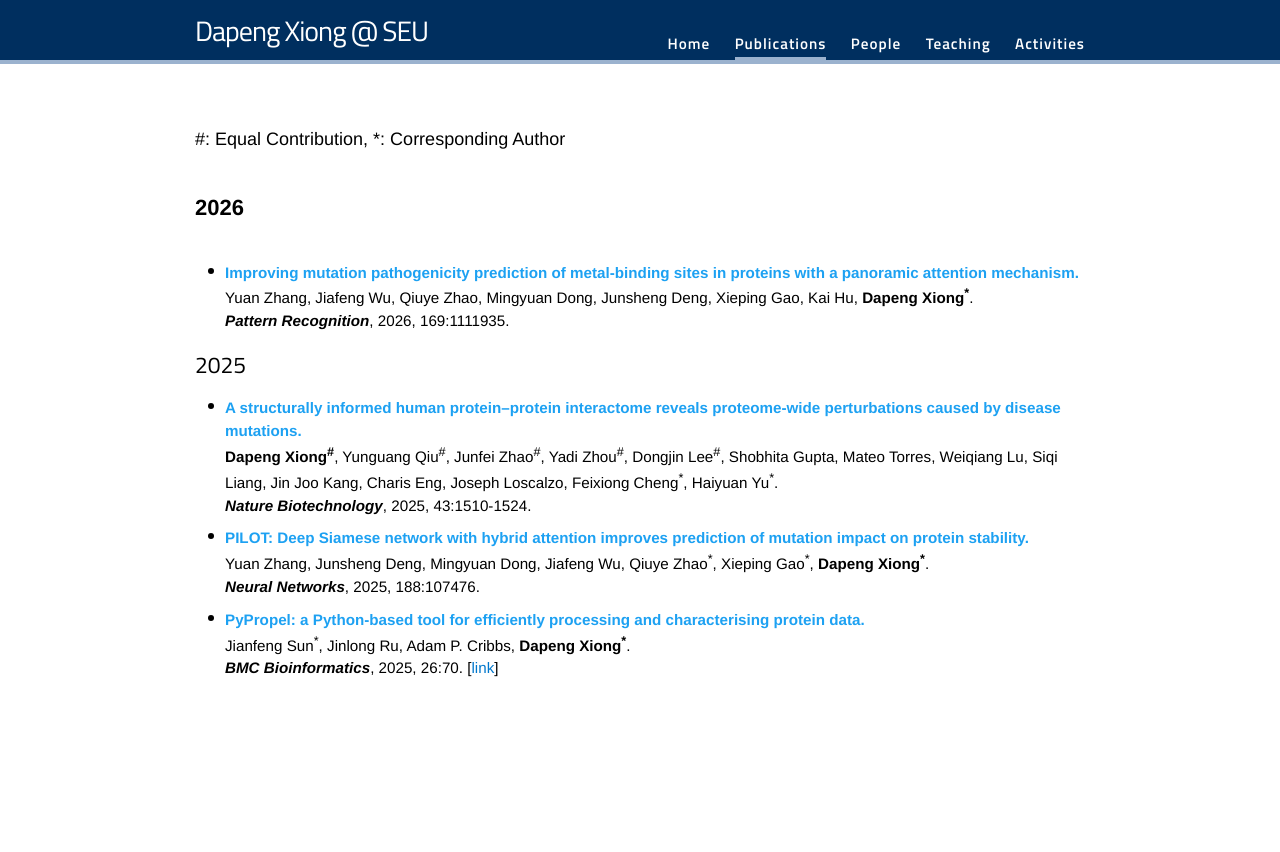
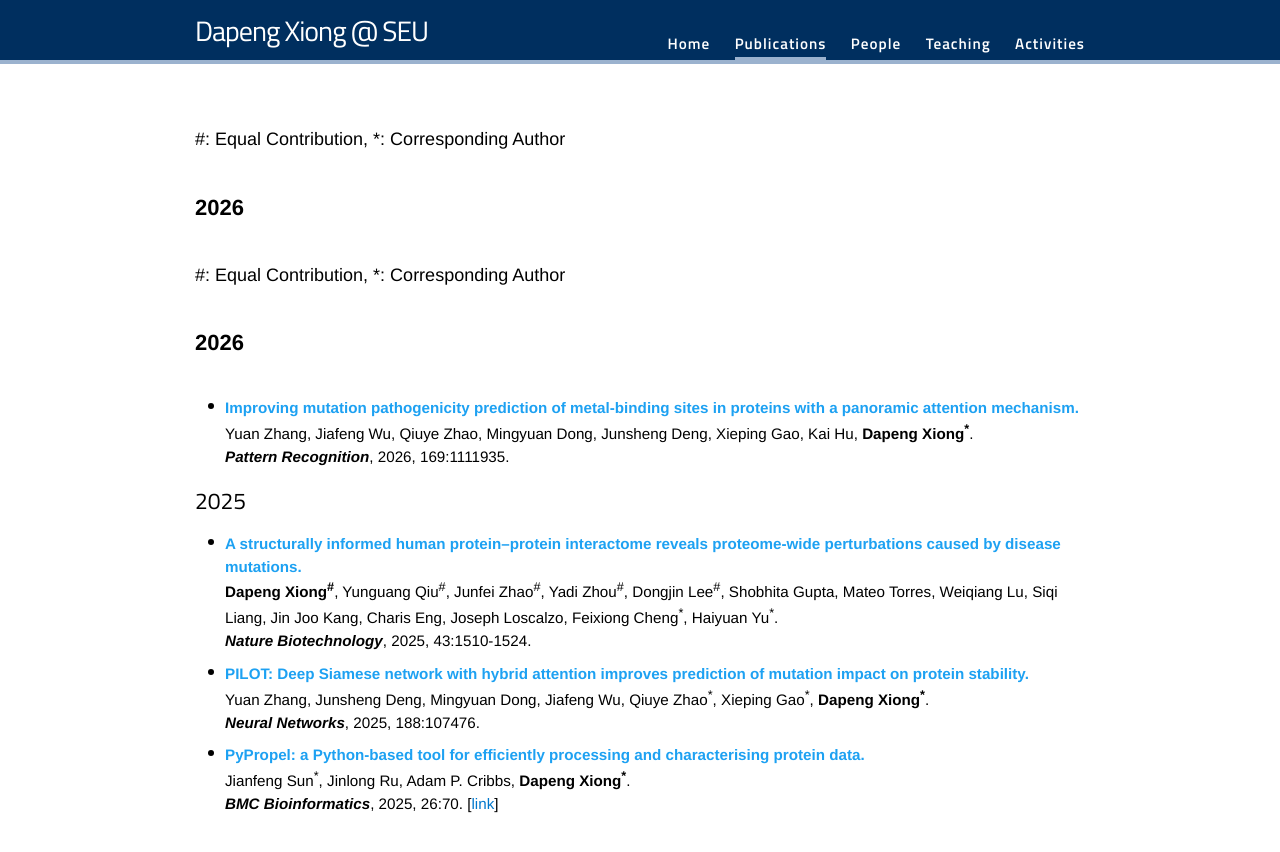
Before and after one commit to dapeng-xiong/dapeng-xiong.github.io, a Jekyll site: the page built from Publications.md, in a window 1280 px wide. Shown: the top 852 px of the page. Built offline with Jekyll 4.4.1, drawn with Linux system fonts in a browser that asks for light colours; nearby versions of some CDN libraries; some web fonts are replaced.

Commit message:
Update Publications.md

```diff
--- a/Publications.md
+++ b/Publications.md
@@ -10,6 +10,13 @@ active: Publications
 <text style="font-size: 18px; margin-bottom: 6px">#: Equal Contribution, *: Corresponding Author</text><br />
 
 <text style="font-size: 22px; font-weight: bold; margin-top: 0px; margin-bottom: 1px">2026</text><br />
+
+
+<text style="font-size: 18px; margin-bottom: 0px;">#: Equal Contribution, *: Corresponding Author</text><br />
+<text style="font-size: 22px; font-weight: bold; margin-top: 0px; margin-bottom: 100px;">2026</text><br />
+
+
+
 
 <ul class='utlist'>
   <li>
```
